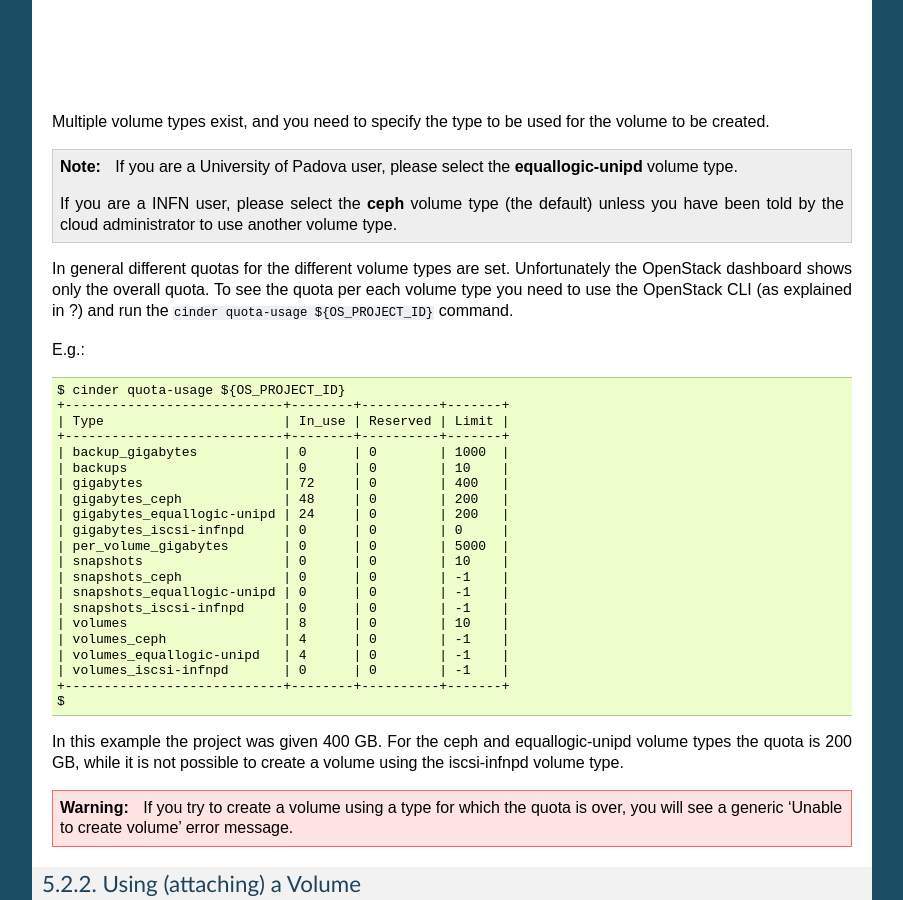
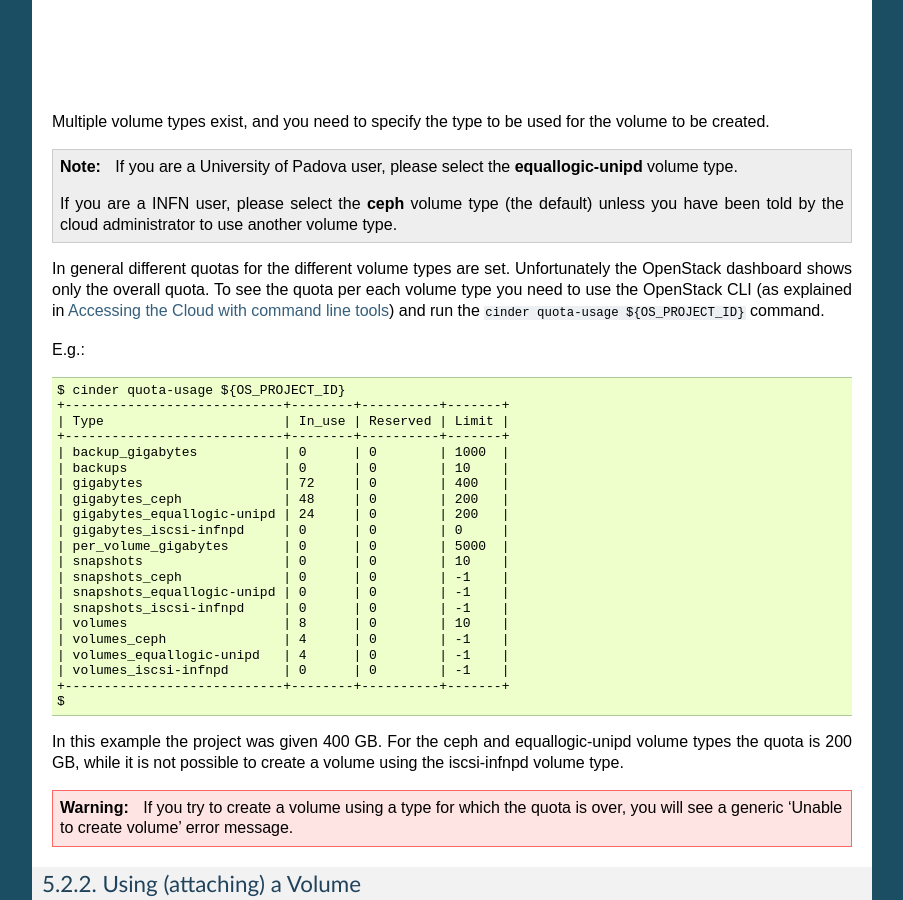
Before and after one commit to marcoverl/CVUserGuide, a Sphinx documentation site: the page built from source/ManagingStorage.rst, in a window 1280 px wide and 900 px high, scrolled down 1895 px. Shown: the whole window, without its empty margins (198-1101 px from the left). Built offline with Sphinx 7.4.7, drawn with Linux system fonts in a browser that asks for light colours; some of the changed text lies outside the part shown.

Commit message:
Fixing refs

```diff
--- a/source/ManagingStorage.rst
+++ b/source/ManagingStorage.rst
@@ -80,7 +81,8 @@ for the volume to be created.
 In general different quotas for the different volume types are set.
 Unfortunately the OpenStack dashboard shows only the overall quota. To
 see the quota per each volume type you need to use the OpenStack CLI (as
-explained in ?) and run the ``cinder quota-usage ${OS_PROJECT_ID}``
+explained in :ref:`Accessing the Cloud with command line tools<accessingthecloudthroughcli>`)
+and run the ``cinder quota-usage ${OS_PROJECT_ID}``
 command.
 
 E.g.:
```
Also changed, not shown: other parts of source/ManagingStorage.rst (+2 -1 lines).
